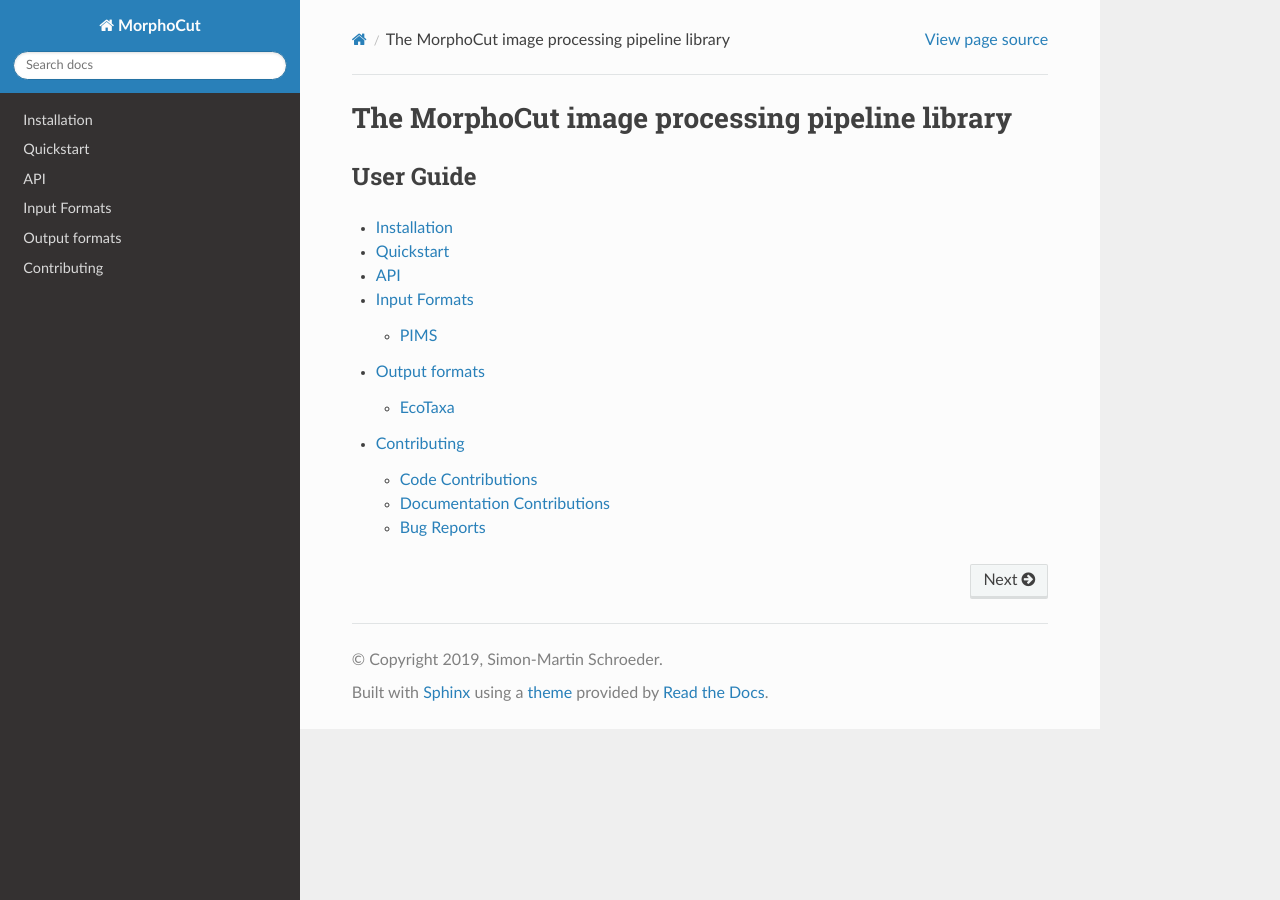
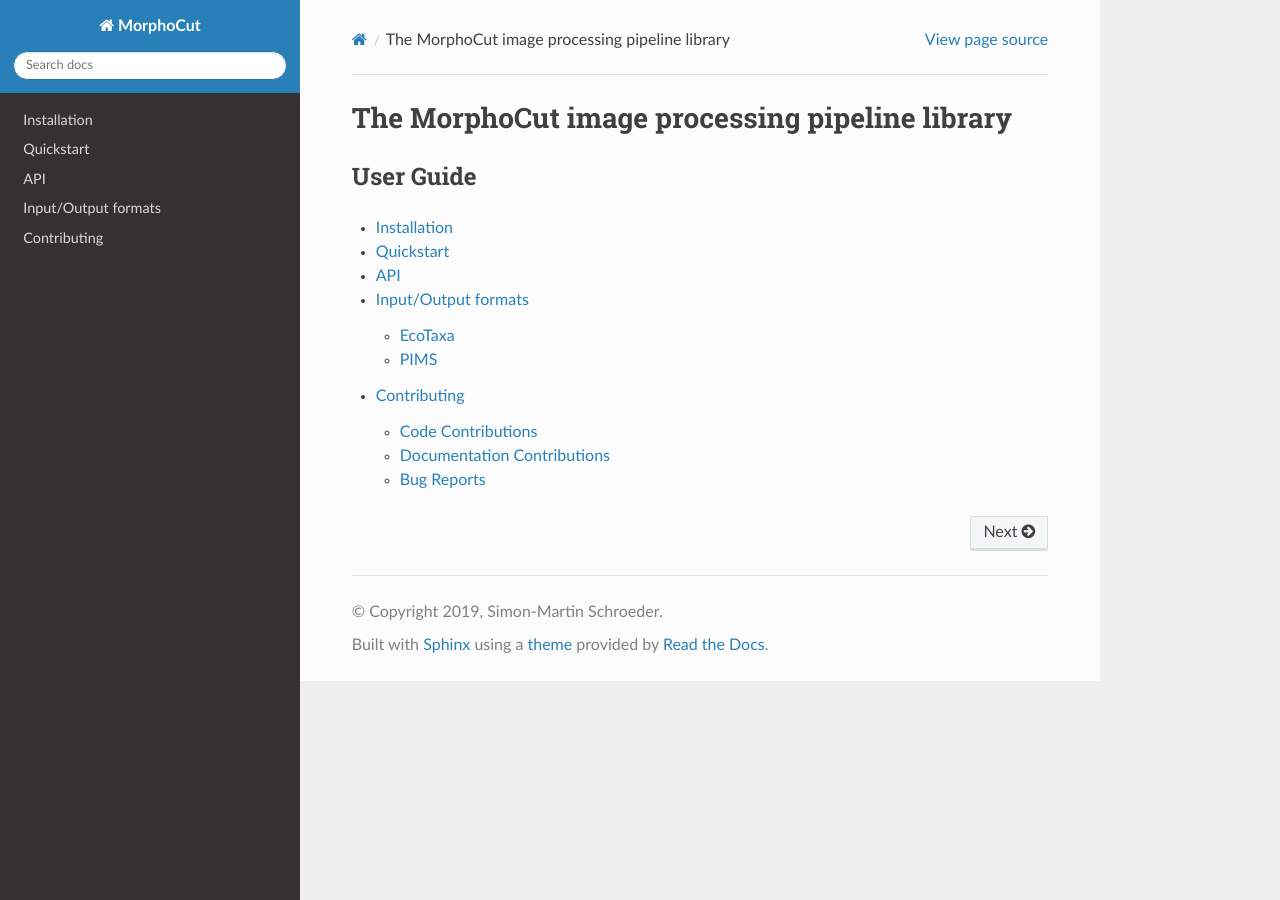
Before and after one commit to morphocut/morphocut, a Sphinx documentation site: the page built from docs/index.rst, in a window 1280 px wide. Built offline with Sphinx 7.4.7 and the Read the Docs theme 2.0.0, drawn with Linux system fonts in a browser that asks for light colours.

Commit message:
Doc: Merge input/output formats

```diff
--- a/docs/index.rst
+++ b/docs/index.rst
@@ -15,6 +15,5 @@ User Guide
    installation
    quickstart
    api
-   input_formats
-   output_formats
+   formats
    contributing
```
Also changed, not shown: docs/formats.rst (added, +31 -0 lines), docs/input_formats.rst (deleted, +0 -11 lines), docs/output_formats.rst (deleted, +0 -15 lines).
